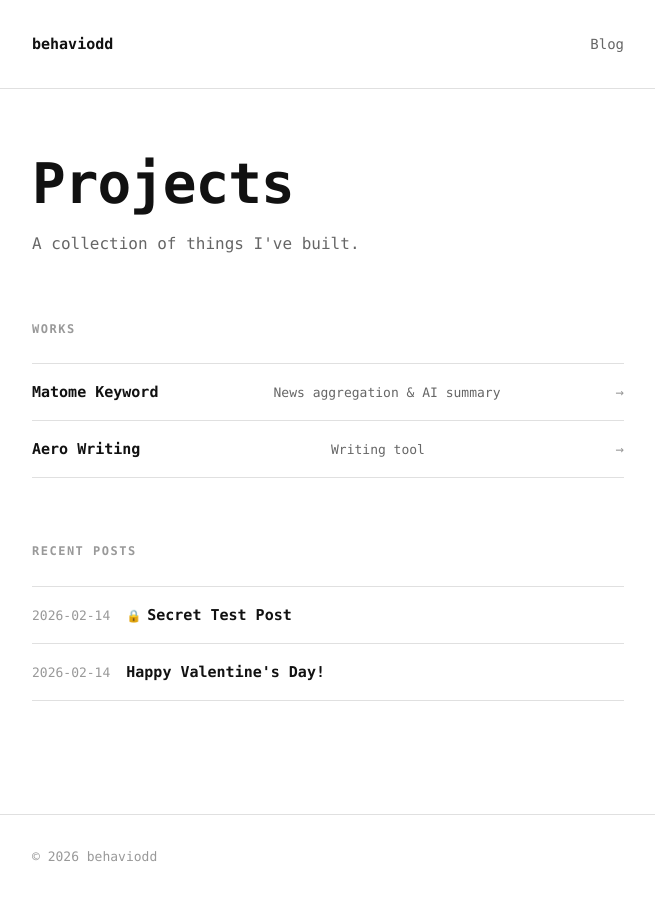
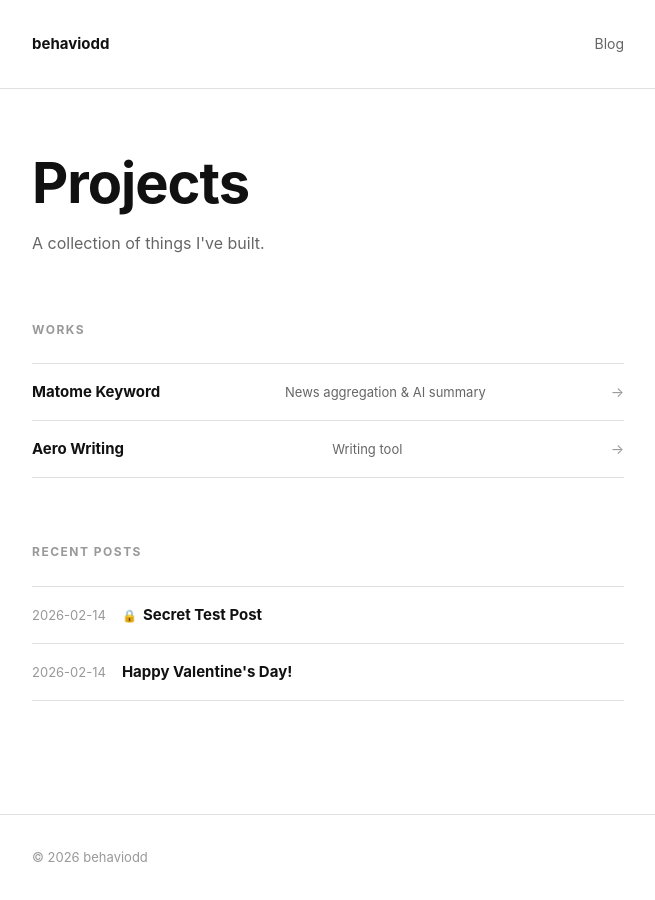
Before and after one commit to behaviodd/behaviodd.github.io, a Jekyll site: the page built from index.html, in a window 1280 px wide. Shown: the whole page, without its empty margins (312-967 px from the left). Built offline with Jekyll 4.4.1, drawn with Linux system fonts in a browser that asks for light colours; some web fonts are replaced.

Commit message:
Change site font to Pretendard
Replace iA Writer Mono with Pretendard via jsDelivr CDN.
Keep monospace font for code blocks.

Co-Authored-By: Claude Opus 4.6 <noreply@anthropic.com>

```diff
--- a/_layouts/default.html
+++ b/_layouts/default.html
@@ -4,6 +4,7 @@
   <meta charset="UTF-8">
   <meta name="viewport" content="width=device-width, initial-scale=1.0">
   <title>{% if page.title and page.title != "Home" %}{{ page.title }} — {% endif %}behaviodd</title>
+  <link rel="stylesheet" as="style" crossorigin href="https://cdn.jsdelivr.net/gh/orioncactus/pretendard@v1.3.9/dist/web/static/pretendard.min.css" />
   <style>
     *, *::before, *::after { box-sizing: border-box; margin: 0; padding: 0; }
 
@@ -14,7 +15,7 @@
       --bg: #fff;
       --border: #e0e0e0;
       --accent: #4c4cb1;
-      --font: "iA Writer Mono", "SFMono-Regular", "Consolas", "Liberation Mono", "Menlo", monospace;
+      --font: "Pretendard", -apple-system, BlinkMacSystemFont, "Segoe UI", Roboto, sans-serif;
     }
 
     @media (prefers-color-scheme: dark) {
@@ -191,7 +192,7 @@
       margin: 0 0 16px;
     }
     .prose code {
-      font-family: var(--font);
+      font-family: "SFMono-Regular", "Consolas", "Liberation Mono", "Menlo", monospace;
       font-size: 14px;
       background: var(--border);
       padding: 2px 6px;
```
